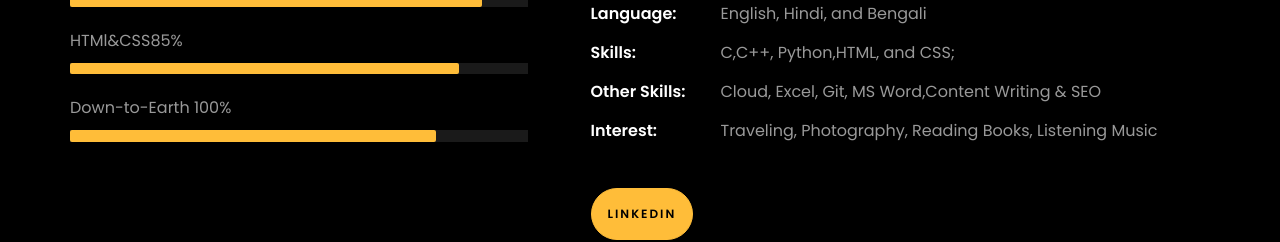
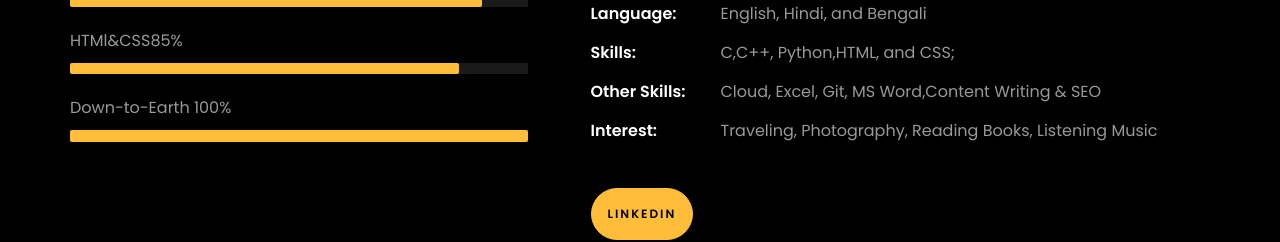
Before and after one commit to debarpan001/Portfolio_, a plain HTML site: page index.html in a window 1280 px wide. Shown: the part 1261-1503 px from the top of the page. Drawn offline with Linux system fonts and the light colour scheme; animation ran at ten frames a second; files whose address does not match are found by name.

```diff
--- a/index.html
+++ b/index.html
@@ -255,7 +255,7 @@
 
 									<span>Down-to-Earth</span> <span class="pull-right">100%</span>
 									<div class="progress">
-										<div class="progress-bar" role="progressbar" style="width: 80%" aria-valuenow="80" aria-valuemin="0"
+										<div class="progress-bar" role="progressbar" style="width: 100%" aria-valuenow="100" aria-valuemin="0"
 											aria-valuemax="100"></div>
 									</div>
 								</div>
```
